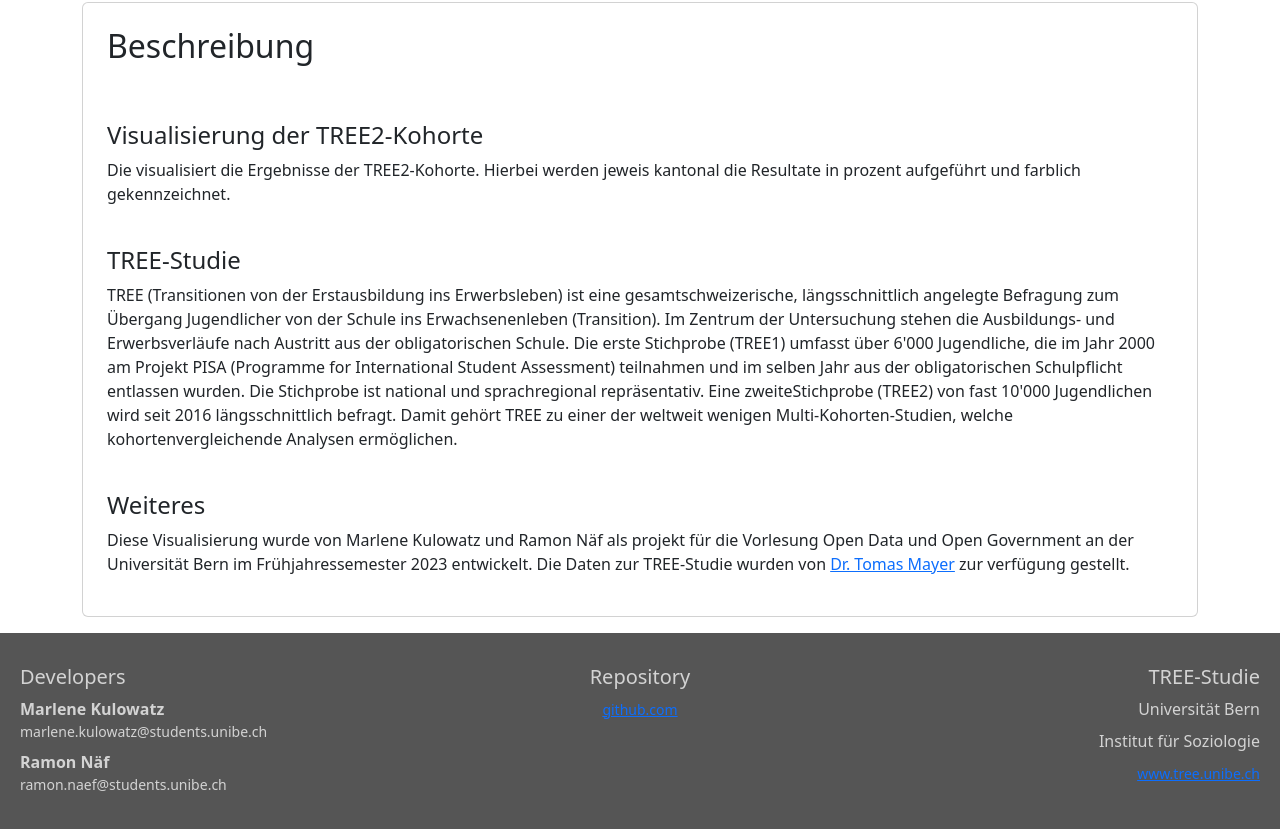
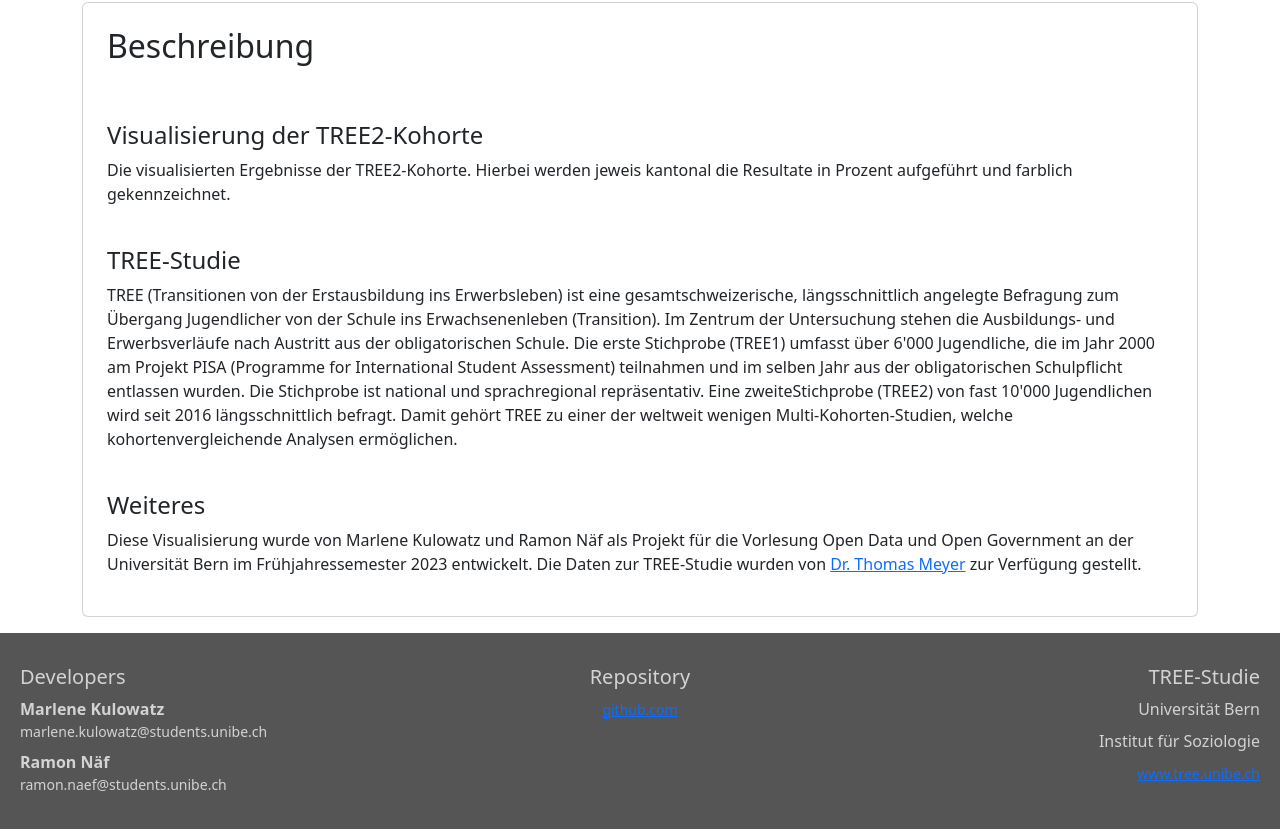
Before and after one commit to CptMeh/OpenData, a plain HTML site: page D3.js_implementation/index.html in a window 1280 px wide. Shown: the part 984-1813 px from the top of the page. Drawn offline with nearby package versions, Linux system fonts and the light colour scheme; no server answers.

Commit message:
fixed typos

```diff
--- a/D3.js_implementation/index.html
+++ b/D3.js_implementation/index.html
@@ -72,7 +72,7 @@
       <h2>Beschreibung</h2>
       <h4 class="mt-5">Visualisierung der TREE2-Kohorte</h4>
       <p>
-        Die visualisiert die Ergebnisse der TREE2-Kohorte. Hierbei werden jeweis kantonal die Resultate in prozent aufgeführt und farblich gekennzeichnet.
+        Die visualisierten Ergebnisse der TREE2-Kohorte. Hierbei werden jeweis kantonal die Resultate in Prozent aufgeführt und farblich gekennzeichnet.
 
       </p>
 
@@ -88,11 +88,11 @@
 
       <h4 class="mt-4">Weiteres</h4>
       <p>
-        Diese Visualisierung wurde von Marlene Kulowatz und Ramon Näf als projekt für
+        Diese Visualisierung wurde von Marlene Kulowatz und Ramon Näf als Projekt für
         die Vorlesung Open Data und Open Government an der Universität Bern im Frühjahressemester 2023 entwickelt.
         Die Daten zur TREE-Studie wurden von
-        <a href="https://www.tree.unibe.ch/ueber_uns/personen/dr_meyer_thomas/index_ger.html">Dr. Tomas Mayer</a>
-        zur verfügung gestellt.
+        <a href="https://www.tree.unibe.ch/ueber_uns/personen/dr_meyer_thomas/index_ger.html">Dr. Thomas Meyer</a>
+        zur Verfügung gestellt.
       </p>
     </div>
 
```
